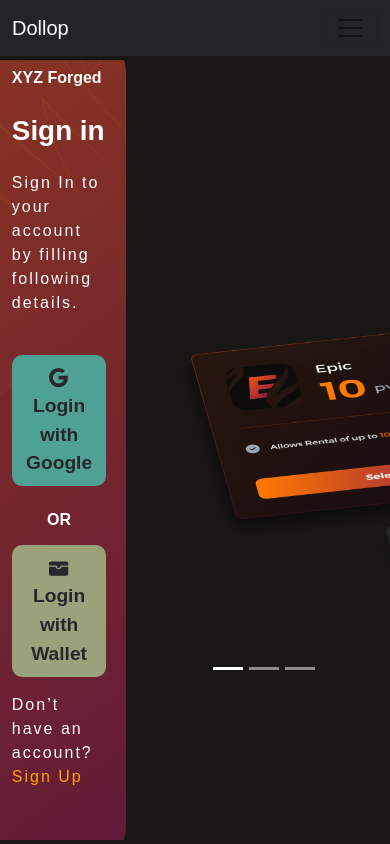
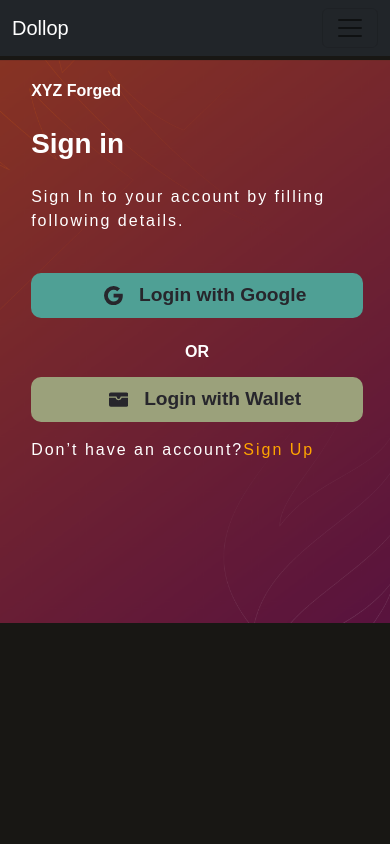
Before and after one commit to MohitBirla/VulconProject, a React (Create React App) app: page /signIn in a window 390 px wide. Built offline with nearby package versions, Linux system fonts and the light colour scheme.

Commit message:
media query add

```diff
--- a/src/App.css
+++ b/src/App.css
@@ -25,3 +25,11 @@ body{
 .dontAccount:hover{
 color: rgb(240, 58, 58) !important;
 }
+
+/* ////////////////////////////////// media Queries /////////////////////////////////////////////// */
+
+@media screen and (max-width: 1200px) {
+  .signInCarousel{
+  display: none;
+  }
+}
--- a/src/signIn.jsx
+++ b/src/signIn.jsx
@@ -32,8 +32,8 @@ export default function SignIn() {
             </div>
           </div>
         </div>
-        <div className='col-8'>
-          <div id="carouselExampleIndicators" class="carousel slide" data-bs-ride="carousel">
+        <div className='col-8 signInCarousel'>
+          <div id="carouselExampleIndicators" class="carousel slide" data-bs-ride="carousel" data-interval="2000">
             <div class="carousel-indicators" >
               <button type="button" data-bs-target="#carouselExampleIndicators" data-bs-slide-to="0" class="active" aria-current="true" aria-label="Slide 1"></button>
               <button type="button" data-bs-target="#carouselExampleIndicators" data-bs-slide-to="1" aria-label="Slide 2"></button>
```
